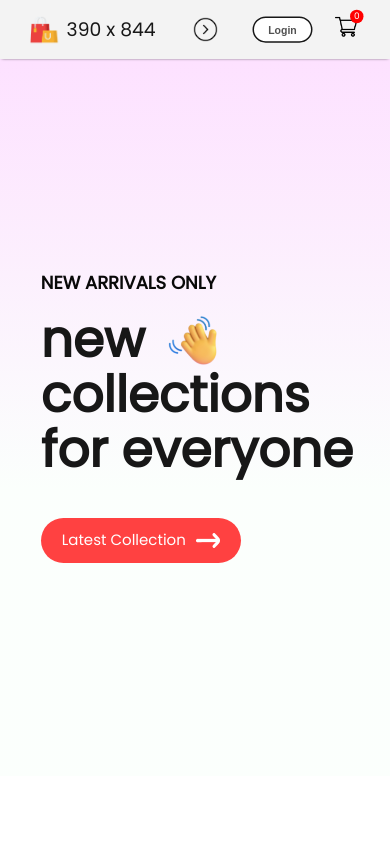
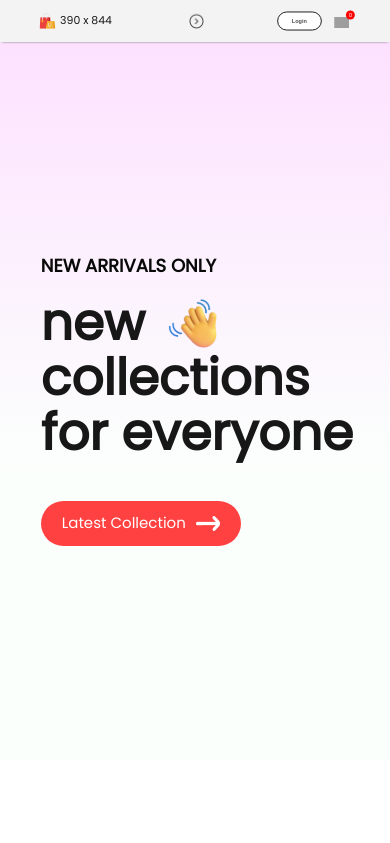
Before and after one commit to adrianmnh/e-comm, a React (Create React App) app: page / in a window 390 px wide. Shown: the top 843 px of the page. Built offline with nearby package versions, Linux system fonts and the light colour scheme; grey boxes are pictures that could not be loaded.

Commit message:
Navbar for large displays

```diff
--- a/src/Components/Navbar/Navbar.css
+++ b/src/Components/Navbar/Navbar.css
@@ -1,45 +1,45 @@
+:root {
+	--navbar-height: min(5.2svh, 5.2svw);
+	--navbar-padding: 1.3svh;
+}
+
 .navbar {
 	display: flex;
 	justify-content: space-around;
-	padding: 16px;
+	padding: var(--navbar-padding) 0;
 	box-shadow: 0 1px 3px -2px black;
 	align-items: center;
 	top: 0;
-	width: 100vw;
+	width: 100%;
 	height: var(--navbar-height);
 	background: #f3f3f3;
+	position: fixed!important;
 	z-index: 999;
-	position: fixed!important;
-}
-
-
-:root {
-	--navbar-height: 70px;
-}
-
-.navbar-wrapper {
-	/* position: fixed;
-	height: 200px!important;
-	background: blue;
-	z-index: 100; */
+	/* background: yellow; */
 }
 
 .navbar-placeholder {
-	width: 100vw;
-	height: var(--navbar-height);
+	width: 98vw;
+	height: calc(var(--navbar-height) + 2*var(--navbar-padding));
+	background: blue;
 }
 
 
 .navbar-logo{
 	display: flex;
 	align-items: center;
-	gap: 10px;
+	gap: 1svw;
 	text-decoration: none;
+}
+
+.navbar-logo img {
+	width: min(4.5svh, 4.5svw);
 }
 
 .navbar-logo p {
 	color: #171717;
-	font-size: 43px;
+	font-size: min(3.05svh, 3.05svw);
+	/* font-weight: 600; */
 	text-decoration: none;
 }
 
@@ -47,10 +47,13 @@
 	display: flex;
 	align-items: center;
 	list-style: none;
-	gap: 50px;
+	/* gap: 50px; */
+	gap: 4svw;
 	color: #626262;
-	font-size: 20px;
+	font-size: min(1.7svw, 1.6svh);
 	font-weight: 500;
+	padding-right: 2svw;
+
 }
 
 .navbar-menu li {
@@ -66,49 +69,67 @@
 .navbar-menu hr {
 	border: none;
 	width: 80%;
-	height: 3px;
+	height: .2svh;
 	border-radius: 10px;
 	background: #ff4141;
 }
 
 .navbar-login-cart {
 	display: flex;
-	align-items: center;
-	gap: 45px;
+	gap: 3svh;
+	padding-right: 1vw;
+	/* background: blue; */
+	align-content: center;
+	justify-content: center;
 }
 
-.navbar-login-cart button {
-	width: 157px;
-	height: 58px;
+.navbar-login {
+	display: flex;
+	/* align-items: center; */
+	/* margin-top: 1%; */
+}
+
+.navbar-login button {
+	height: min(5.2svh, 5.2svw);
+	width: min(12svw, 15svh);
 	outline: none;
 	border: 1px solid #7a7a7a;
-	border-radius: 75px;
+	border-radius: 6svw;
 	color: #515151;
-	font-size: 20px;
+	font-size: min(1.6svh, 1.5svw);
 	font-weight: 600;
 	background: white;
 	cursor: pointer;
 }
 
-.navbar-login-cart button:active {
+.navbar-login button:active {
 	background: #f3f3f3;
 }
 
-.navbar-login-cart img {
-	/* width: 42px;
-	height: 42px; */
+.navbar-cart {
+	display: flex;
+	margin-top: 3%;
+	/* align-items: center; */
+}
+
+.navbar-cart img {
+	width: min(3.8svh, 3.8svw);
 }
 
 .navbar-cart-count {
-	width: 22px;
-	height: 22px;
+	height: min(2svh, 2svw);
+	width: min(2svh, 2svw);
 	display:flex;
 	justify-content: center;
 	align-items: center;
-	margin-top: -35px;
-	margin-left: -55px;
-	border-radius: 11px;
-	font-size: 14px;
+	margin-top: max(-.5svh, -.5svw);
+	margin-left: max(-1svh, -1svw);
+	/* margin-top: max(-2.5svh, -2.5svw); */
+	/* margin-left: max(-1svh, -1svw); */
+	border-radius: 1.05svh;
+	font-size: min(1.2svh, 1.3svw);
+
+	font-weight: 600;
 	background: red;
 	color: white;
 }
@@ -118,202 +139,152 @@
 }
 
 @media(max-width: 1280px){
-	:root {
-		--navbar-height: 60px;
-	}
-
-	.navbar{
-		padding: 12px 50px;
-		height: var(--navbar-height);
-	}
-
-	.navbar-placeholder {
-		height: var(--navbar-height);
-	}
-
-	.navbar-logo img {
-		width: 40px;
-	}
 
 	.navbar-logo p {
-		font-size: 25px;
+		font-size: min(2.8svh, 2.8svw);
 	}
 
 	.navbar-menu {
-		gap: 30px;
-		font-size: 16px;
+		font-size: min(1.5svw, 1.4svh);
 	}
 
-	.navbar-login-cart {
-		gap: 30px;
+	.navbar-login button {
+		transform: scale(.95);
 	}
 
-	.navbar-login-cart button {
-		width: 120px;
-		height: 45px;
-		font-size: 16px;
+	.navbar-cart {
+		margin-top: min(.5svw, .5svh);
 	}
 
-	.navbar-login-cart {
-		transform: scale(.9);
-	}
-
-	.navbar-cart-count {
-		margin-left: -40px;
-		font-size: 12px;
-	}
 }
 
 @media(max-width: 1024px){
-	:root {
-		--navbar-height: 45px;
-	}
 
-	.navbar {
-		padding: 12px 30px;
-		height: var(--navbar-height);
-	}
 
-	.navbar-placeholder {
-		height: var(--navbar-height);
-	}
-
-	.navbar-menu {
-		gap: 25px;
-		font-size: 14px;
-	}
-
-	.navbar-login-cart button {
-		width: 80px;
-		height: 35px;
-		font-size: 14px;
-	}
-
-	.navbar-login-cart img {
-		width: 30px;
-		height: 30px;
-	}
-
-	.navbar-cart-count {
-		width: 18px;
-		height: 18px;
-	}
 }
 
 @media(max-width: 800px){
 
-	:root {
-		--navbar-height: 40px;
-		--navbar-padding: 12px;
-	}
-
-	.navbar {
-		padding: var(--navbar-padding) 0px;
-		height: var(--navbar-height);
-	}
-
-	.navbar-placeholder {
-		height: calc(var(--navbar-height) + 2*var(--navbar-padding));
-	}
-
 	.navbar-dropdown {
 		display: block;
-		width: 25px;
+		width: min(3.5svw, 3.5svh);
 		rotate: -90deg;
-		transition: 0.5s;
+		transition: .75s ease-in-out;
 	}
 
 	.navbar-menu {
-		display: none;
+		visibility: hidden;
 		height: calc(var(--navbar-height) + 1.5*var(--navbar-padding));
 		width: 100%;
 		position: absolute;
-		background: white;
+		background: #f3f3f3;
 		justify-content: center;
 		top: calc(var(--navbar-height) + var(--navbar-padding));
+		gap: 5svw;
+
+		opacity: 0;
+		transform: translateY(-30%); /* Start with the menu off-screen */
+		transition: opacity .75s ease-in-out, transform .75s ease-in-out; /* Transition both properties */
+		z-index: 999;
 	}
 
 	.navbar-menu-visible {
+		visibility: visible;
 		display: flex;
-		padding-right: 10%;
+		opacity: 1;
+		transform: translateY(0); /* Move the menu to its normal position when visible */
 	}
 
 	.navbar-dropdown.open {
 		transform: rotate(90deg);
 	}
 
-	.navbar-login-cart button {
-		border: 1.5px solid #171717;
+	.navbar-login-cart {
+		padding-right: 0;
+	}
+
+	.navbar-login {
+		margin-top: 1%;
+	}
+
+	.navbar-login button {
+		/* margin-top: min(1svw, 1svh); */
+		border: .8px solid #171717;
+	}
+
+	.navbar-cart {
+		margin-top: min(1svw, 1svh);
+	}
+
+}
+
+@media(max-width: 660px){
+
+
+}
+
+@media(max-width: 512px){
+
+	.navbar-menu {
+		font-size: min(1.7svw, 1.6svh);
+	}
+
+	.navbar-dropdown {
+		width: min(3.8svw, 3.8svh);
+	}
+
+	.navbar-login-cart {
+		display: flex;
+		flex-direction: row;
+		gap: 15%;
+		align-items: center;
+		/* margin-top: -1%; */
+
+	}
+
+	.navbar-login {
+		margin-top: max(-1.0svw, -2.9svh);
+	}
+
+	.navbar-login button {
+		border: .5px solid #171717;
+	}
+
+	.navbar-cart {
+		margin-top: 8%;
+	}
+
+	.navbar-cart-count {
+		width: 10px;
+		height: 10px;
+		border-radius: 11px;
+		font-size: 6px;
+		font-weight: 100;
+	}
+
+	.navbar-cart img {
+		width: 17px;
+	}
+
+}
+
+@media(max-width: 412px){
+	.navbar-login-cart {
+		/* margin-top: -1%; */
+	}
+	.navbar-login {
+		margin-top: -8%;
+	}
+	.navbar-cart {
+		transform: scale(.9);
 	}
 }
 
-@media(max-width: 500px){
-	:root {
-		--navbar-height: 45px;
-		--navbar-padding: 8px;
+@media(max-width: 300px){
+	.navbar-login {
+		margin-top: -13%;
 	}
-
-	.navbar {
-		padding: var(--navbar-padding) 0px;
-		height: var(--navbar-height);
-		gap: 0;
-	}
-
-	.navbar-placeholder {
-		height: calc(var(--navbar-height) + 2*var(--navbar-padding));
-	}
-
-	.navbar-logo {
-		transform: scale(0.8);
-	}
-
-	.navbar-menu {
-		/* height: 70px; */
-		height: calc(var(--navbar-height) + var(--navbar-padding));
-		/* top: 50px; */
-		top: calc(var(--navbar-height) + var(--navbar-padding));
-	}
-
-	.navbar-login-cart {
+	.navbar-cart {
 		transform: scale(.8);
 	}
-
-	.navbar-login-cart button {
-		border: 2px solid #171717;
-	}
 }
-
-@media(max-width: 400px){
-
-	:root {
-		--navbar-height: 35px;
-		--navbar-padding: 12px;
-	}
-	.navbar {
-		padding: var(--navbar-padding) 0px;
-		height: var(--navbar-height);
-		gap: 0;
-	}
-
-	.navbar-logo {
-		transform: scale(0.75);
-	}
-
-	.navbar-menu {
-		/* height: 65px; */
-		height: calc(var(--navbar-height) + var(--navbar-padding));
-		/* top: 55px; */
-		top: calc(var(--navbar-height) + 1.5*var(--navbar-padding));
-
-	}
-
-	.navbar-login-cart {
-		transform: scale(.75);
-	}
-}
-
-
-.navbar-tmp-ws{
-	font-size: x-large;
-	color: #171717;
-}
--- a/src/Components/Navbar/Navbar.jsx
+++ b/src/Components/Navbar/Navbar.jsx
@@ -1,7 +1,7 @@
 import React, { useState, useRef, useEffect, useContext } from 'react'
 import './Navbar.css'
 import logo from '../Assets/logo.png'
-import cart_icon from '../Assets/cart_icon.png'
+import cart_icon from '../Assets/shopping_cart_icon.png'
 import { Link, useLocation } from 'react-router-dom'
 import { ShopContext } from '../../Context/ShopContext'
 import dropdown_icon from '../Assets/navbar_dropdown_icon.png'
@@ -80,10 +80,20 @@ const Navbar = () => {
 				</ul>
 
 				<div className="navbar-login-cart">
+					<div className="navbar-login">
+						<Link to='/login'><button>Login</button></Link>
+					</div>
+					<div className="navbar-cart">
+						<Link to='/cart'><img src={cart_icon} alt="" /></Link>
+						<div className="navbar-cart-count">{getTotalCartItems()}</div>
+					</div>
+				</div>
+
+				{/* <div className="navbar-login-cart">
 					<Link to='/login'><button>Login</button></Link>
 					<Link to='/cart'><img src={cart_icon} alt="" /></Link>
 					<div className="navbar-cart-count">{getTotalCartItems()}</div>
-				</div>
+				</div> */}
 
 			</div>
 			<div className="navbar-placeholder"></div>
```
